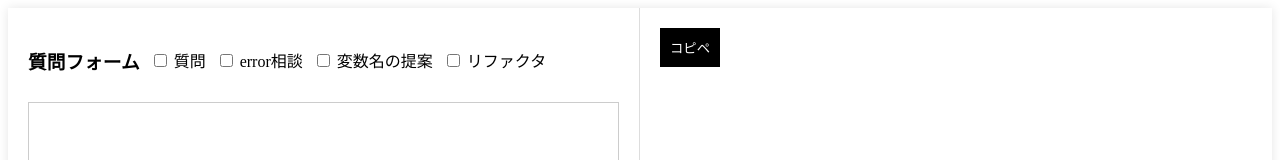
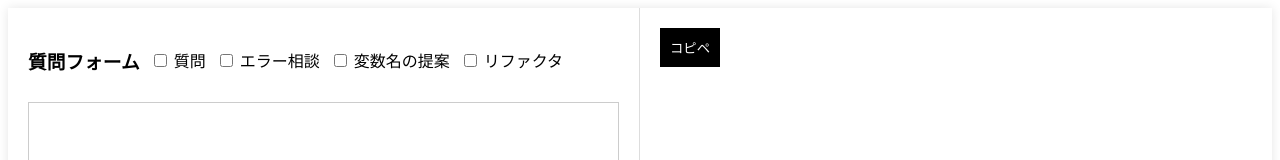
Before and after one commit to uot0705/prompt-format-creation-angular, an Angular app: page / in a window 1280 px wide. Shown: the top 160 px of the page. Built offline with nearby package versions, Linux system fonts and the light colour scheme.

Commit message:
githubaction変更

```diff
--- a/src/app/app.component.html
+++ b/src/app/app.component.html
@@ -9,7 +9,7 @@
         >
         <label
           ><input type="checkbox" (change)="toggleCheckbox('error')" />
-          error相談</label
+          エラー相談</label
         >
         <label
           ><input type="checkbox" (change)="toggleCheckbox('variableName')" />
```
